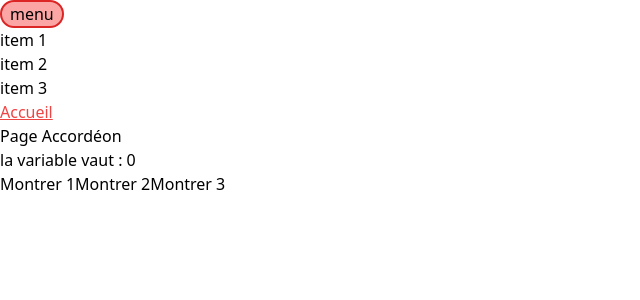
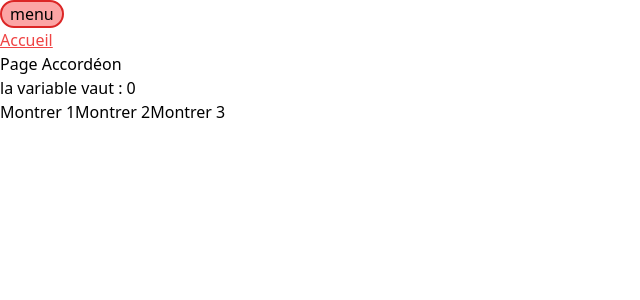
Before and after one commit to MMI-SAE-203/r213-2024-pracht-tp1-tasnimkbl, a Vue app: page / in a window 1280 px wide. Shown: the top 300 px of the page, without its empty margins (0-640 px from the left). Built offline with nearby package versions, Linux system fonts and the light colour scheme.

Commit message:
ajout def ref + vshow

```diff
--- a/src/App.vue
+++ b/src/App.vue
@@ -1,4 +1,6 @@
 <script setup lang="ts">
+import { ref } from 'vue'
+const menuIsOpen = ref(false)
 import { onErrorCaptured } from 'vue'
 import { RouterLink, RouterView } from 'vue-router/auto'
 
@@ -13,7 +15,7 @@ onErrorCaptured((err, instance, info) => {
     menu
   </button>
   <!-- nav#mainNav>ul>li*3>a[href="#"]{item $} -->
-  <nav id="mainNav">
+  <nav v-show="menuIsOpen" id="mainNav">
     <ul>
       <li><a href="#">item 1</a></li>
       <li><a href="#">item 2</a></li>
```
